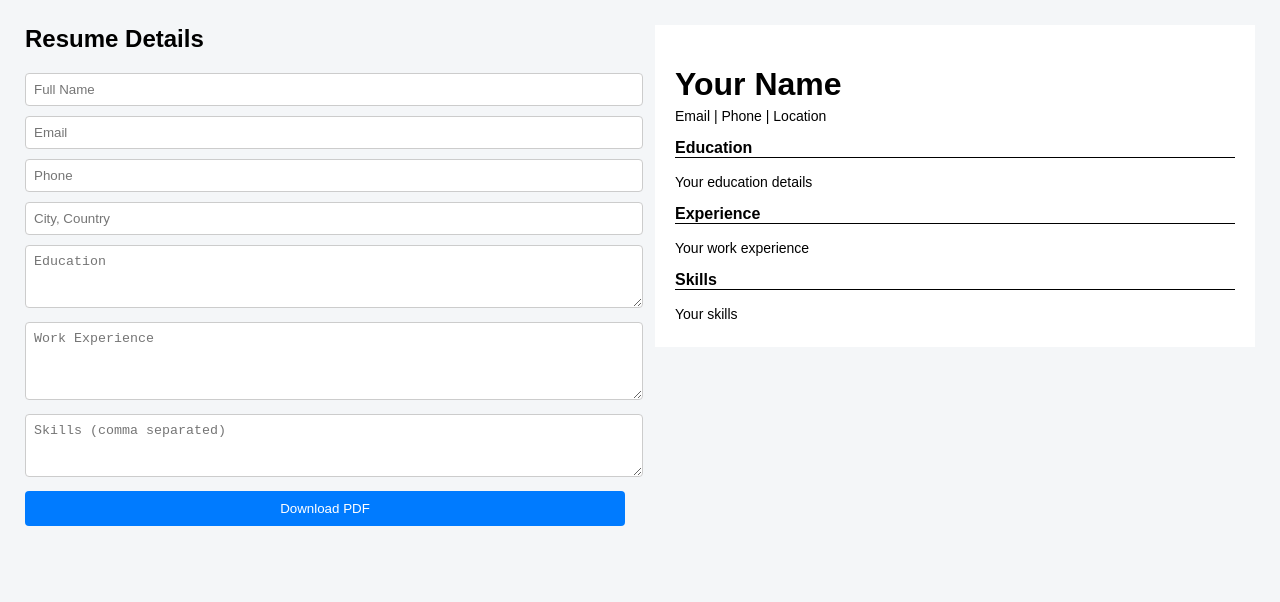
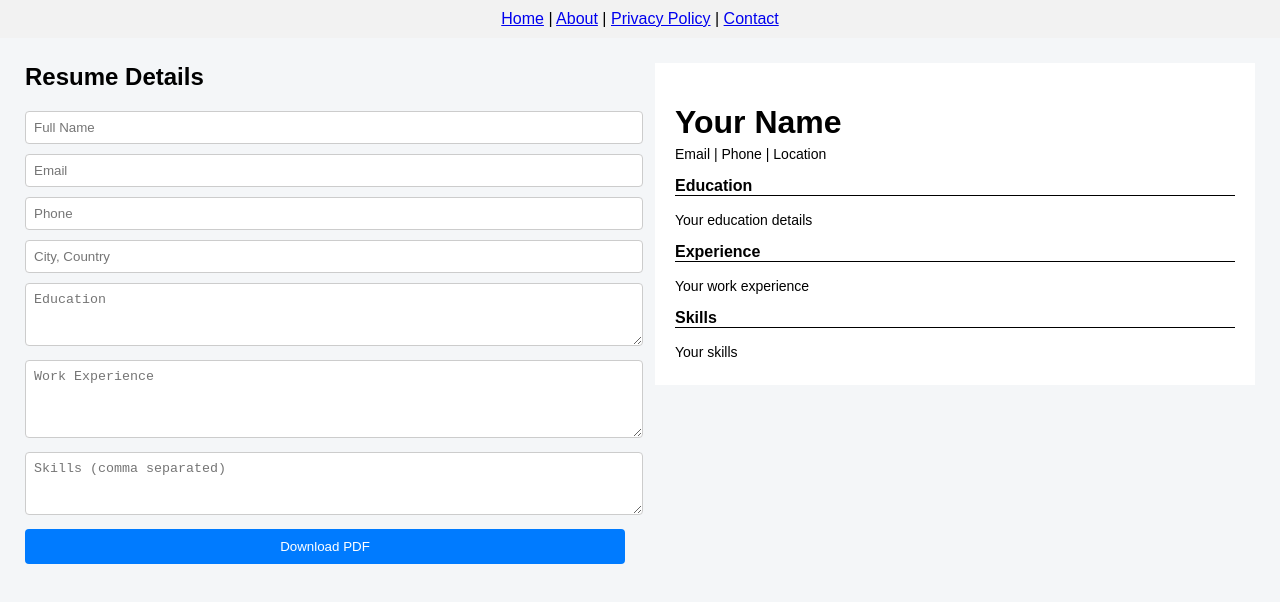
Before and after one commit to smuhammadsaim555-prog/resume-generator, a plain HTML site: page index.html in a window 1280 px wide. Drawn offline with Linux system fonts and the light colour scheme.

Commit message:
Add navigation bar to index.html
Added a navigation bar with links to Home, About, Privacy Policy, and Contact pages.

```diff
--- a/index.html
+++ b/index.html
@@ -91,7 +91,12 @@ button:hover {
 </head>
 
 <body>
-
+<nav style="padding:10px; text-align:center; background:#f2f2f2;">
+  <a href="index.html">Home</a> |
+  <a href="about.html">About</a> |
+  <a href="privacy.html">Privacy Policy</a> |
+  <a href="contact.html">Contact</a>
+</nav>
 <div class="container">
 
   <!-- FORM -->
```
